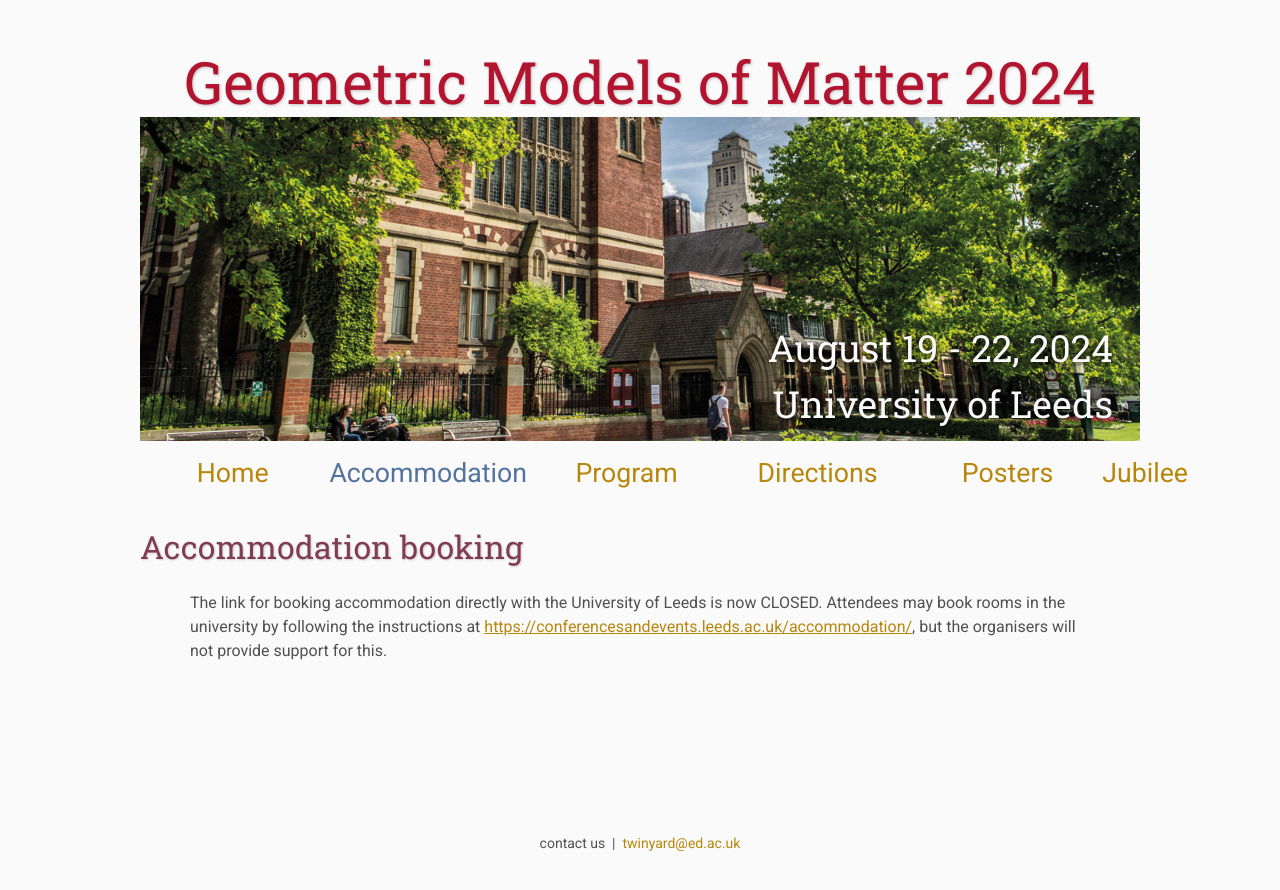
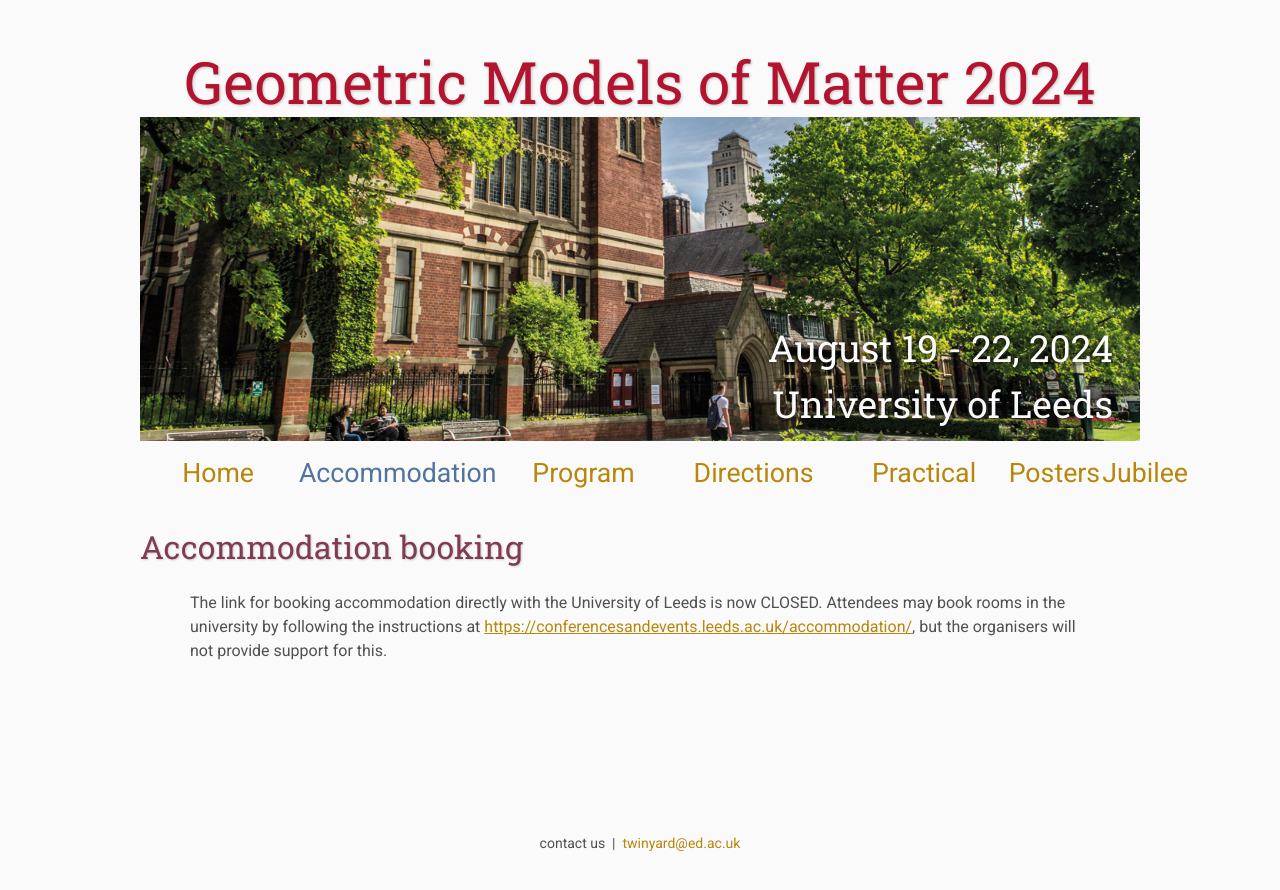
Before and after one commit to PlanarSkyrmion/GMoM, a plain HTML site: page registration/index.html in a window 1280 px wide. Drawn offline with Linux system fonts and the light colour scheme; files that its build step writes are made by us from their sources.

Commit message:
Update index.html

```diff
--- a/registration/index.html
+++ b/registration/index.html
@@ -39,6 +39,9 @@
                 <a title="Directions to the Conference" href="directions/index.html">Directions</a>
             </td>
             <td class="navigation">
+                <a title="Practical information" href="practical/index.html">Practical</a>
+            </td>
+            <td class="navigation">
                 <a title="Posters" href="posters/index.html">Posters</a>
             </td>
             <td class="navigation">
```
